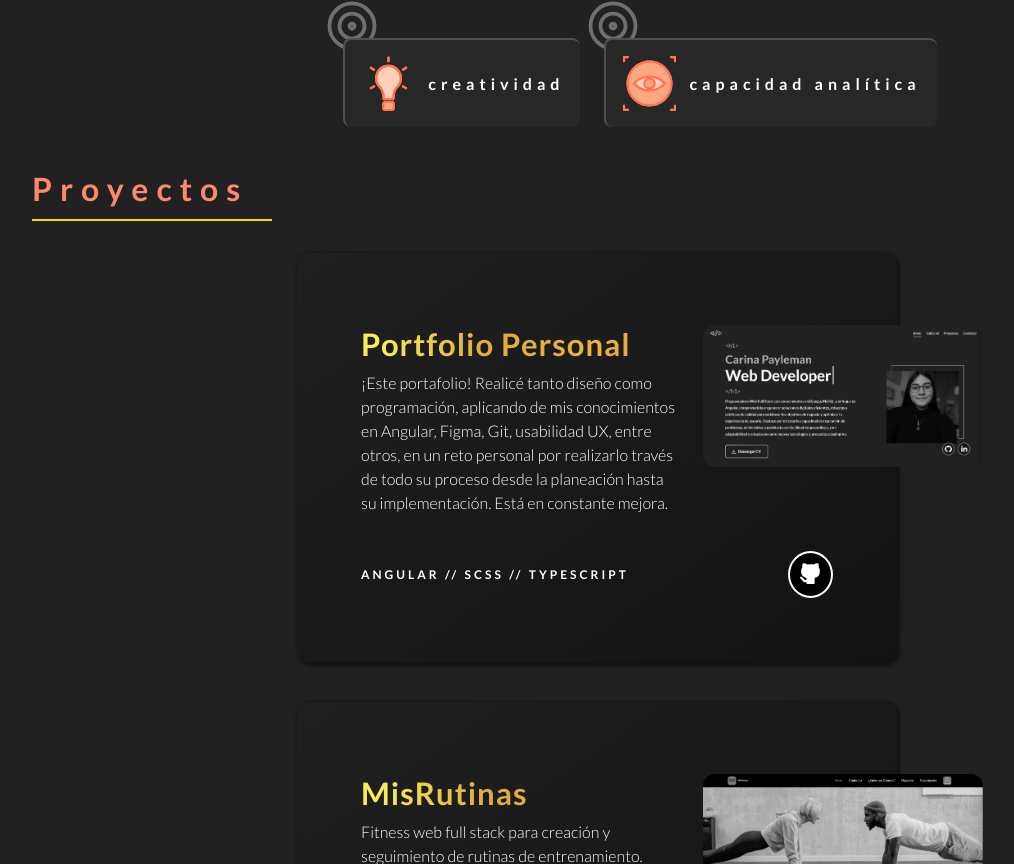
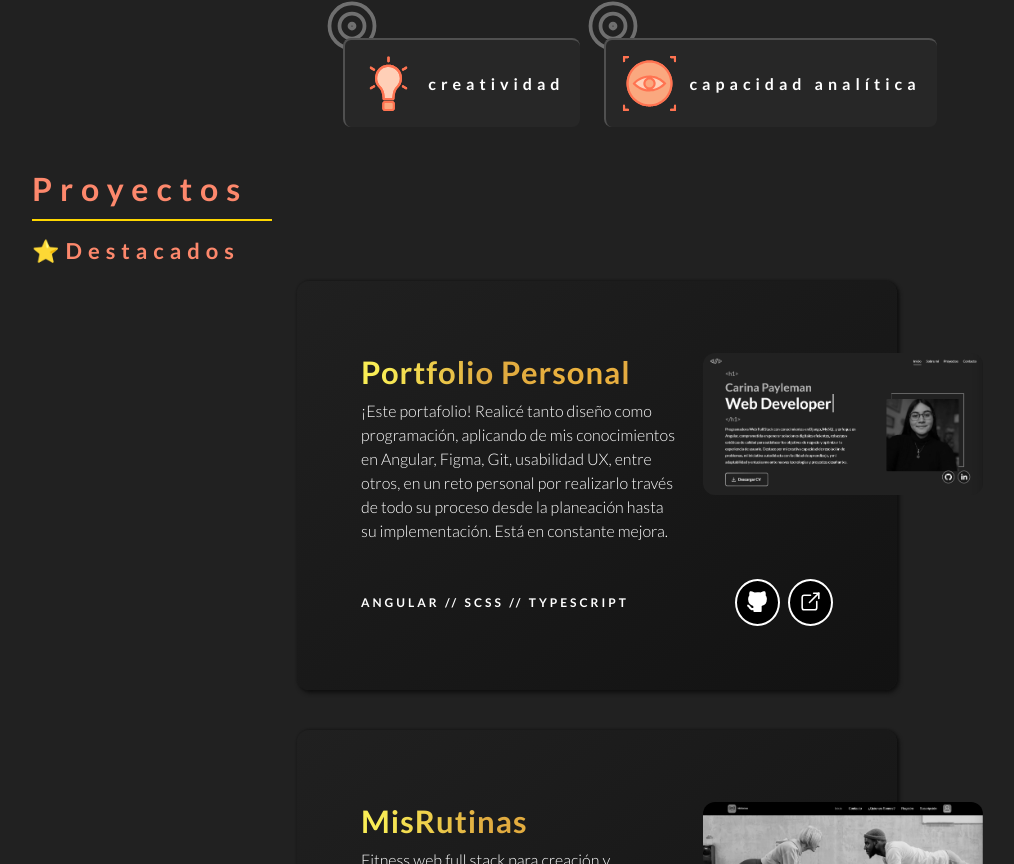
Before and after one commit to PaylemanC/portfolio, an Angular app: page / in a window 1280 px wide. Shown: the part 1936-2800 px from the top of the page, without its empty margins (0-1014 px from the left). Built offline with nearby package versions, Linux system fonts and the light colour scheme.

Commit message:
Deja solo proyectos destacados

```diff
--- a/src/app/app.component.html
+++ b/src/app/app.component.html
@@ -70,6 +70,7 @@
   </section>
   <section id="project">
     <h2>Proyectos</h2>
+    <h3>⭐Destacados</h3>
     <div class="project__container">
       <app-card-project [project]="project" *ngFor="let project of projects"></app-card-project>
     </div>
--- a/src/app/app.component.scss
+++ b/src/app/app.component.scss
@@ -199,6 +199,17 @@ h2 {
     flex-wrap: wrap;
     gap: 40px;
   }
+  h2 {
+    margin-bottom: 0;
+  }
+  h3 {
+    font-size: 2.2rem;
+    margin: 0;
+    border-bottom: none;
+    color: #fd886c;
+    line-height: 6rem;
+    letter-spacing: 6px;
+  }
 }
 
 @keyframes float {
--- a/src/app/app.component.ts
+++ b/src/app/app.component.ts
@@ -86,7 +86,7 @@ export class AppComponent {
       description: '¡Este portafolio! Realicé tanto diseño como programación, aplicando de mis conocimientos en Angular, Figma, Git, usabilidad UX, entre otros, en un reto personal por realizarlo través de todo su proceso desde la planeación hasta su implementación. Está en constante mejora.',
       skills: ['Angular', 'SCSS', 'TypeScript'],
       github: 'https://github.com/PaylemanC/myPortfolio',
-      deploy: '', /*********************************************/
+      deploy: '#', /*********************************************/
       status: 'IN PROGRESS',
       category: 'Frontend'
     },
@@ -138,34 +138,34 @@ export class AppComponent {
       id: 6,
       img: '../../../assets/imgs/eco-store.png',
       title: 'Eco-Store',
-      description: 'Landing page responsive de un e-commerce con catálogo de productos ecológicos y sustentables provenientes de Colombia.',
+      description: 'Landing page responsive de un e-commerce con catálogo de productos ecológicos y sustentables.',
       skills: ['HTML', 'CSS', 'SCSS'],
       github: 'https://github.com/PaylemanC/Eco-Store--Platzi',
       deploy: 'https://eco-store-platzi.netlify.app/',
       status: 'COMPLETED',
       category: 'Frontend'
     },
-    {
-      id: 7,
-      img: '../../../assets/imgs/accesible-portfolio.png',
-      title: 'Portfolio Accesible',
-      description: 'Un portfolio sencillo priorizando la accesibilidad web de acuerdo a los lineamientos de la WCAG, incluyendo accesibilidad para usuarios con teclado por navegación por tab y lectores de pantalla.',
-      skills: ['HTML', 'CSS', 'JavaScript'],
-      github: 'https://github.com/PaylemanC/proyEj-portfolio-accesible--Platzi',
-      deploy: 'https://master--portfolio-accesible.netlify.app/index.html',
-      status: 'COMPLETED',
-      category: 'Frontend'
-    },
-    {
-      id: 8,
-      img: '../../../assets/imgs/batatabit.png',
-      title: 'Batatabit',
-      description: 'Landing page responsive de la empresa ficticia de bitcoins Batatabit con enfoque en maquetación mobile first.',
-      skills: ['HTML', 'CSS'],
-      github: 'https://github.com/PaylemanC/Batabit--Platzi',
-      deploy: 'https://batabit-crypto.netlify.app/',
-      status: 'COMPLETED',
-      category: 'Frontend'
-    }
+    // {
+    //   id: 7,
+    //   img: '../../../assets/imgs/accesible-portfolio.png',
+    //   title: 'Portfolio Accesible',
+    //   description: 'Un portfolio sencillo priorizando la accesibilidad web de acuerdo a los lineamientos de la WCAG, incluyendo accesibilidad para usuarios con teclado por navegación por tab y lectores de pantalla.',
+    //   skills: ['HTML', 'CSS', 'JavaScript'],
+    //   github: 'https://github.com/PaylemanC/proyEj-portfolio-accesible--Platzi',
+    //   deploy: 'https://master--portfolio-accesible.netlify.app/index.html',
+    //   status: 'COMPLETED',
+    //   category: 'Frontend'
+    // },
+    // {
+    //   id: 8,
+    //   img: '../../../assets/imgs/batatabit.png',
+    //   title: 'Batatabit',
+    //   description: 'Landing page responsive de la empresa ficticia de bitcoins Batatabit con enfoque en maquetación mobile first.',
+    //   skills: ['HTML', 'CSS'],
+    //   github: 'https://github.com/PaylemanC/Batabit--Platzi',
+    //   deploy: 'https://batabit-crypto.netlify.app/',
+    //   status: 'COMPLETED',
+    //   category: 'Frontend'
+    // }
   ]
 }
```
